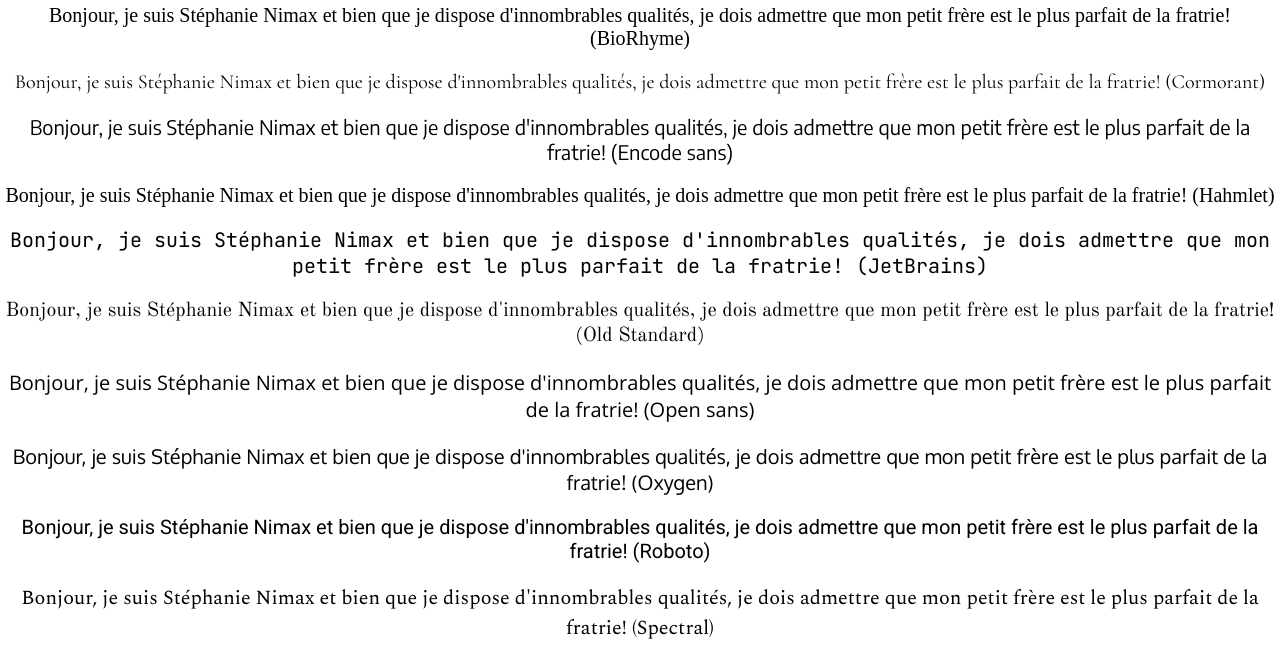
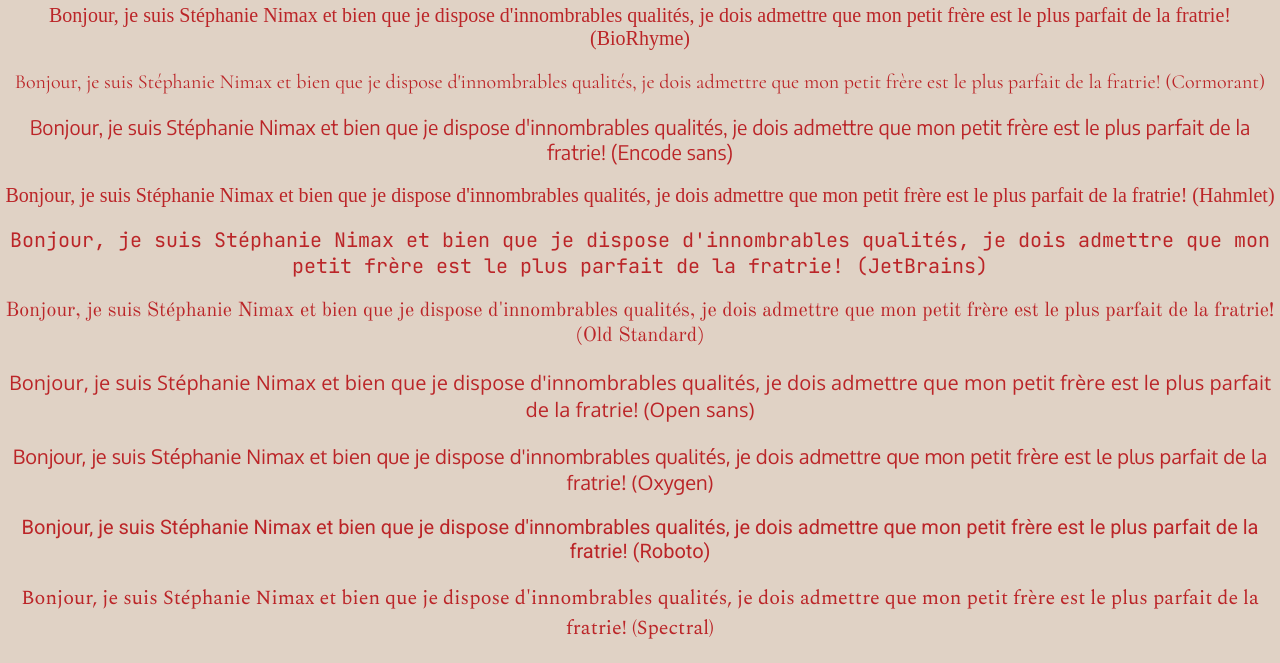
Before and after one commit to Chris-B95/Fany, a plain HTML site: page index.html in a window 1280 px wide. Shown: the part 669-1332 px from the top of the page. Drawn offline with nearby package versions, Linux system fonts and the light colour scheme; a web font is replaced by a local one.

Commit message:
Petits tests couleurs

```diff
--- a/css/base/_base.scss
+++ b/css/base/_base.scss
@@ -12,8 +12,8 @@ html {
 }
 
 body {
-    background: $white;
-    color: $black;
+    background: #e0d2c5;
+    color: #bb2528;
 }
 
 a {
--- a/css/base/_typography.scss
+++ b/css/base/_typography.scss
@@ -1,5 +1,5 @@
 body {
-    color: $black;
+    color: #bb2528;
     font-size: 1.6rem;
 }
 
--- a/css/pages/_buttons.scss
+++ b/css/pages/_buttons.scss
@@ -119,7 +119,7 @@
     }
 }
 
-@include btn__split(#af9483, #fec3ac, black);
+@include btn__split(#42692f, #bb2528, black);
 
 .container-split {
     /*width: 40rem;
```
Also changed, not shown: css/main.css.
